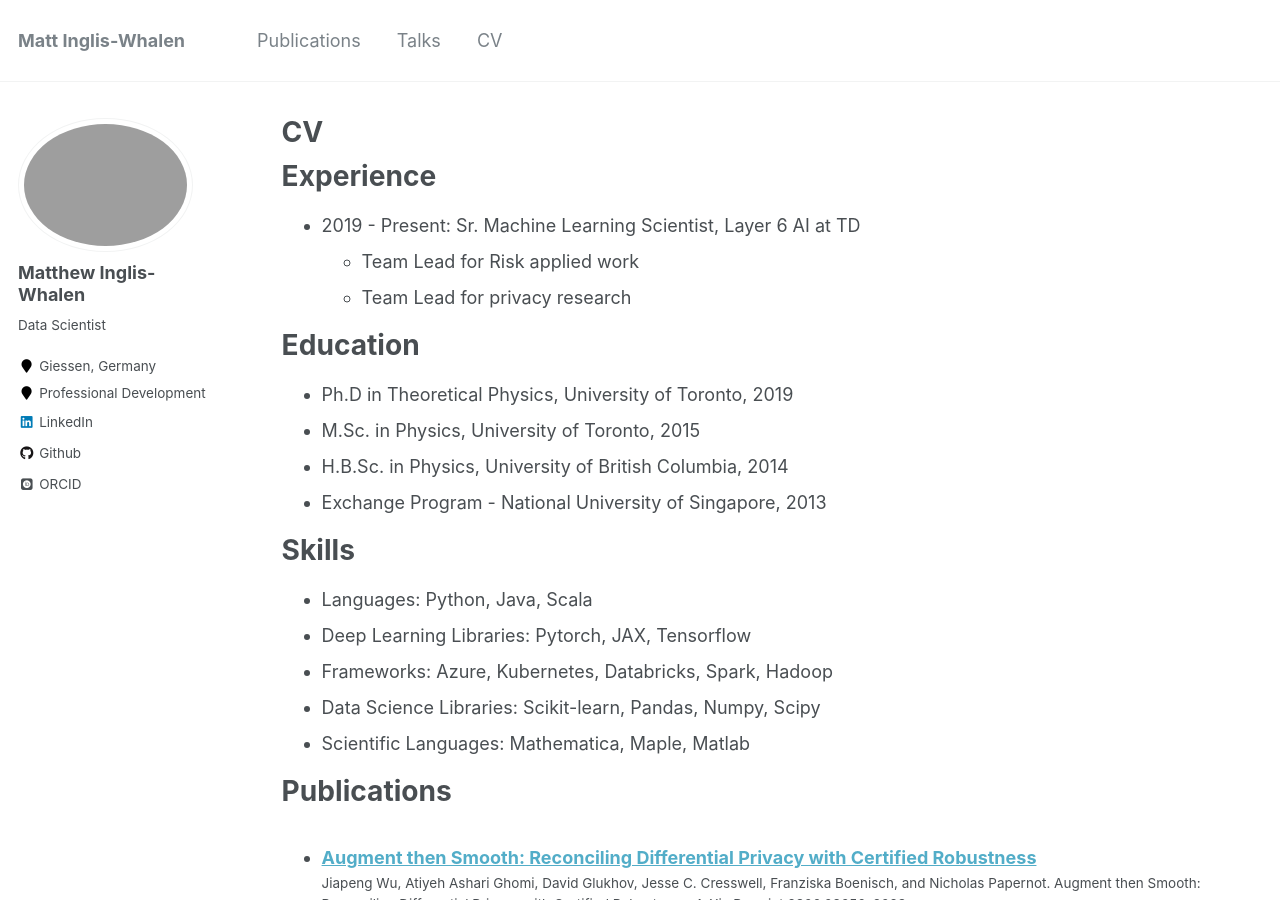
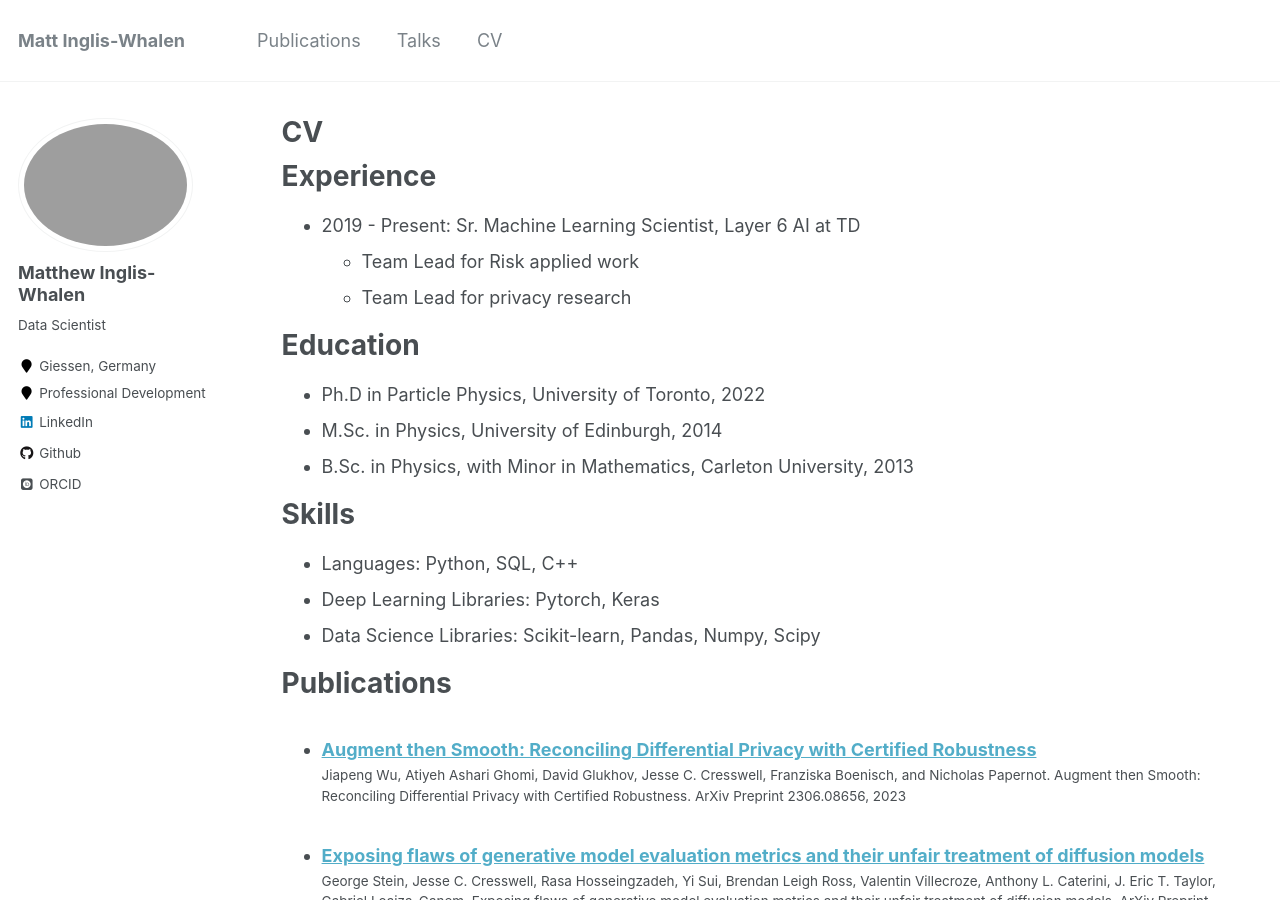
Before and after one commit to MattInglisWhalen/MattInglisWhalen.github.io, a Jekyll site: the page built from _pages/cv.md, in a window 1280 px wide and 900 px high. Built offline with Jekyll 4.4.1, drawn with Linux system fonts in a browser that asks for light colours; some web fonts are replaced; some of the changed text lies outside the part shown.

Commit message:
Try again

```diff
--- a/_pages/cv.md
+++ b/_pages/cv.md
@@ -17,18 +17,15 @@ Experience
 
 Education
 ======
-* Ph.D in Theoretical Physics, University of Toronto, 2019
-* M.Sc. in Physics, University of Toronto, 2015
-* H.B.Sc. in Physics, University of British Columbia, 2014
-* Exchange Program - National University of Singapore, 2013
+* Ph.D in Particle Physics, University of Toronto, 2022
+* M.Sc. in Physics, University of Edinburgh, 2014
+* B.Sc. in Physics, with Minor in Mathematics, Carleton University, 2013
 
 Skills
 ======
-* Languages: Python, Java, Scala
-* Deep Learning Libraries: Pytorch, JAX, Tensorflow
-* Frameworks: Azure, Kubernetes, Databricks, Spark, Hadoop
+* Languages: Python, SQL, C++
+* Deep Learning Libraries: Pytorch, Keras
 * Data Science Libraries: Scikit-learn, Pandas, Numpy, Scipy
-* Scientific Languages: Mathematica, Maple, Matlab
 
 Publications
 ======
@@ -41,17 +38,3 @@ Talks
   <ul>{% for post in site.talks reversed %}
     {% include archive-single-talk-cv.html %}
   {% endfor %}</ul>
-
-Awards
-======
-* 2017 - Vanier Canada Graduate Scholarship - U.Toronto
-* 2017 - NSERC CGS-Doctoral - U.Toronto
-* 2017, 2019 - Van Kranendonk Teaching Assistant Award - U.Toronto
-* 2016 - Ontario Graduate Scholarship - U.Toronto
-* 2015 - NSERC CGS-Masters - U.Toronto
-* 2014 - Distinguished Graduate in Physics - UBC
-
-Service and leadership
-======
-* 2018-2019 - Academic Don, University of Trinity College, U.Toronto
-* 2016-2019 - Graduate Education Council, School of Graduate Studies, U.Toronto
```
Also changed, not shown: _pages/sitemap.md (+1 -1 lines).
